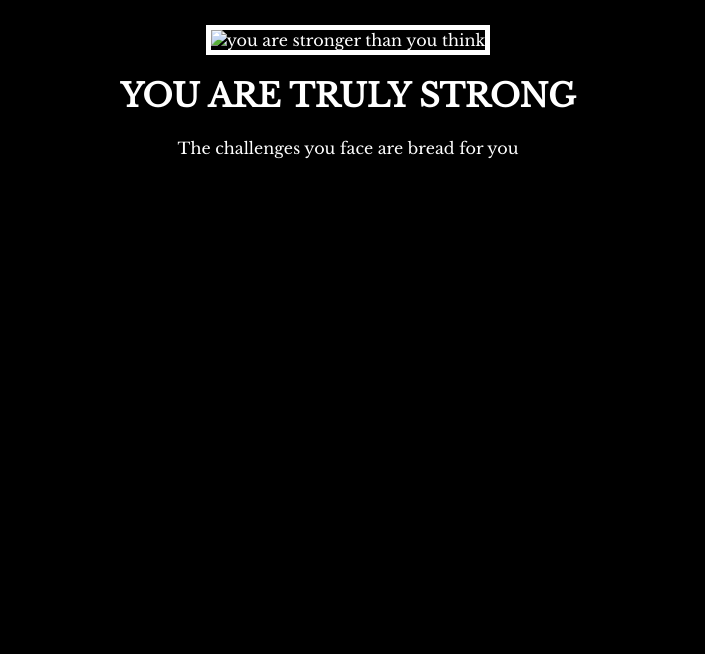
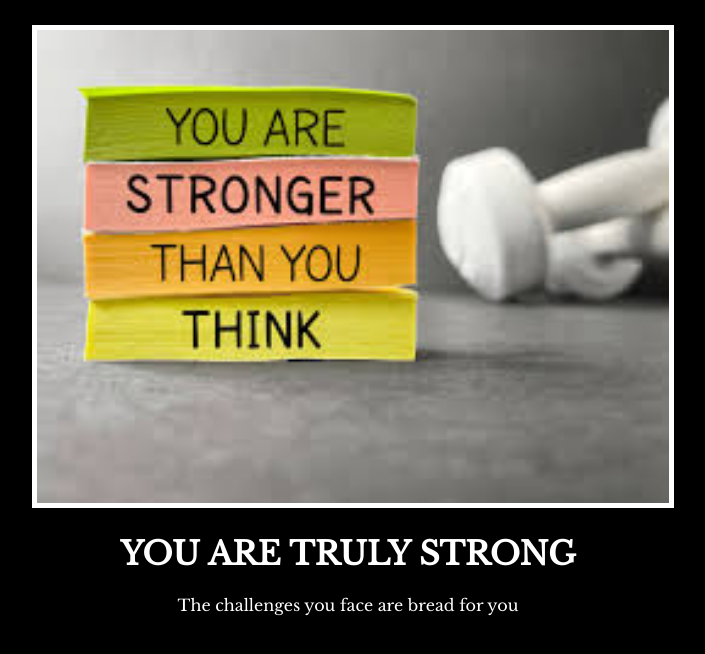
Before and after one commit to mayowaolujobi/motivation-meme, a plain HTML site: page index.html in a window 1280 px wide. Shown: the whole page, without its empty margins (292-997 px from the left). Drawn offline with nearby package versions, Linux system fonts and the light colour scheme.

Commit message:
Update index.html

```diff
--- a/index.html
+++ b/index.html
@@ -28,7 +28,7 @@ But it must have the following features:
 </head>
 <body>
   <div class="banner">
-    <img src="../6.4 Motivation Meme Project/assets/images/motiv.jpg" class="banner-img" alt="you are stronger than you think">
+    <img src="assets/images/motiv.jpg" class="banner-img" alt="you are stronger than you think">
     <h1> You are truly strong </h1>
     <p> The challenges you face are bread for you </p>
 
```
